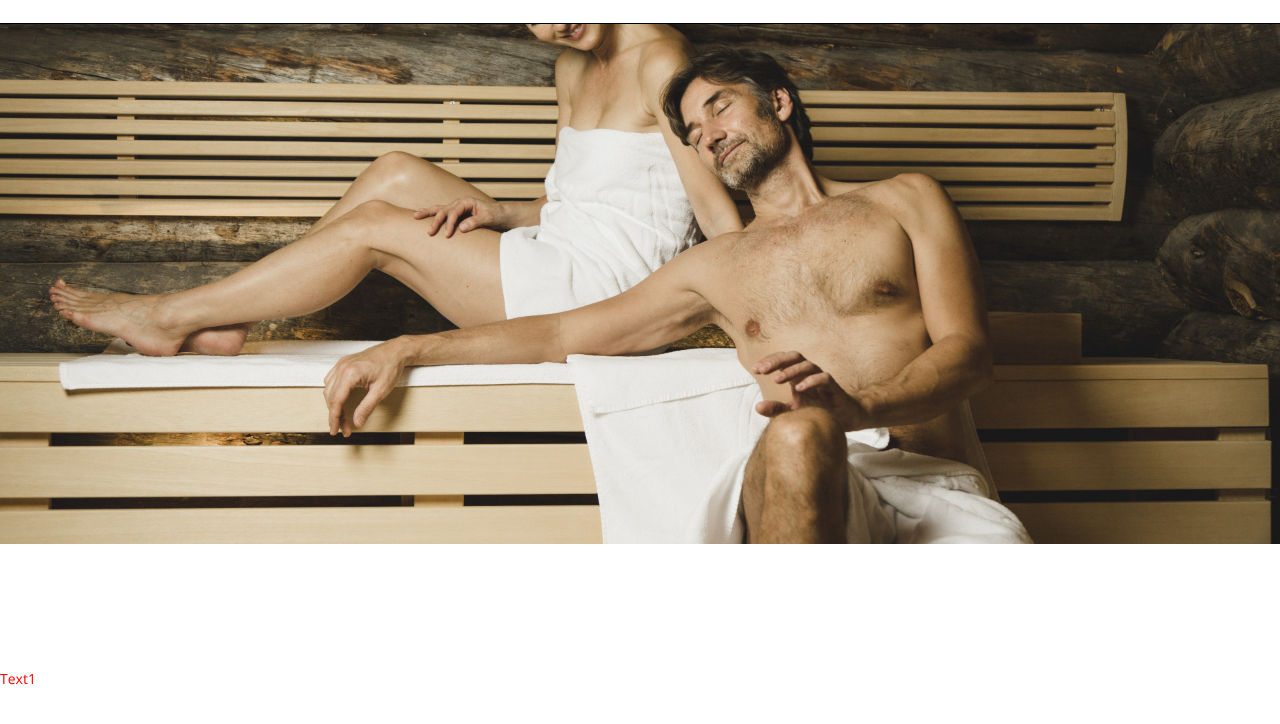
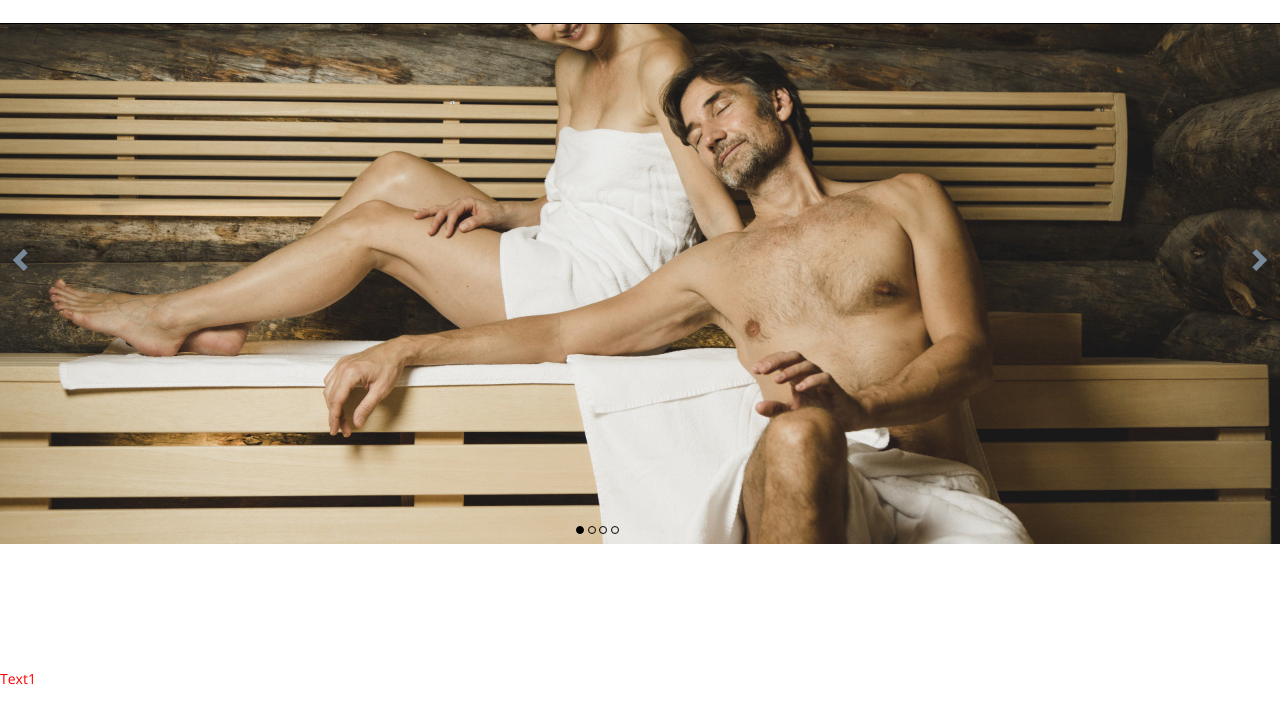
Before and after one commit to adomas000/CentroPirtis, a plain HTML site: page index.html in a window 1280 px wide. Shown: the part 56-780 px from the top of the page. Drawn offline with nearby package versions, Linux system fonts and the light colour scheme.

Commit message:
slider improvement added bullet points, no functionality yet

```diff
--- a/css/slideshow.css
+++ b/css/slideshow.css
@@ -25,6 +25,9 @@
     z-index: 20;
 
 }
+/*
+so image could stop shrinking
+*/
 @media only screen and (max-width:1100px){
     .slide img{
 
@@ -33,9 +36,11 @@
 
     min-height: 600px;
 
+
     }
     .slide{
     min-height:600px;
+
     align-content: center;
     }
 }
@@ -44,13 +49,40 @@ controls
 */
 #control-left{
     position: absolute;
-    top:50%;
+    top:300px;
+    left:10px;
 
 }
 #control-right{
      position: absolute;
+     top:300px;
+     right:10px;
+}
+.controls{
+    font-size: 24px;
+    color:lightslategray;
 }
 
-a span{
-    color:black;
+/*bullet points*/
+
+#bullet-points{
+    position: absolute;
+    left:45%;
+    width:50%;
+    top:575px;
+
 }
+#bullet-points a div{
+    height:8px;
+    width:8px;
+    border:1px solid black;
+    border-radius: 25px;
+
+}
+#bullet-points a{
+    display: inline-block;
+}
+
+.selected-point div{
+    background-color:black;
+}
--- a/index.html
+++ b/index.html
@@ -22,6 +22,7 @@
 <style>
   a{
     cursor:pointer;
+
   }
 </style>
 
@@ -56,12 +57,19 @@
         <img src="images/foto2.png" alt="foto">
         <div class="caption">Text2</div>
       </div>-->
-      <a id="control-left">
+      <a id="control-left" class="controls">
         <span class="glyphicon glyphicon-chevron-left"></span>
       </a>
-      <a id="control-right">
+      <a id="control-right" class="controls">
         <span class="glyphicon glyphicon-chevron-right"></span>
       </a>
+      <div id="bullet-points">
+        <a class="selected-point"><div></div></a>
+        <a><div></div></a>
+        <a><div></div></a>
+        <a><div></div></a>
+      </div>
+
    </div>
 
 <!--====  End of Slideshow  ====-->
```
